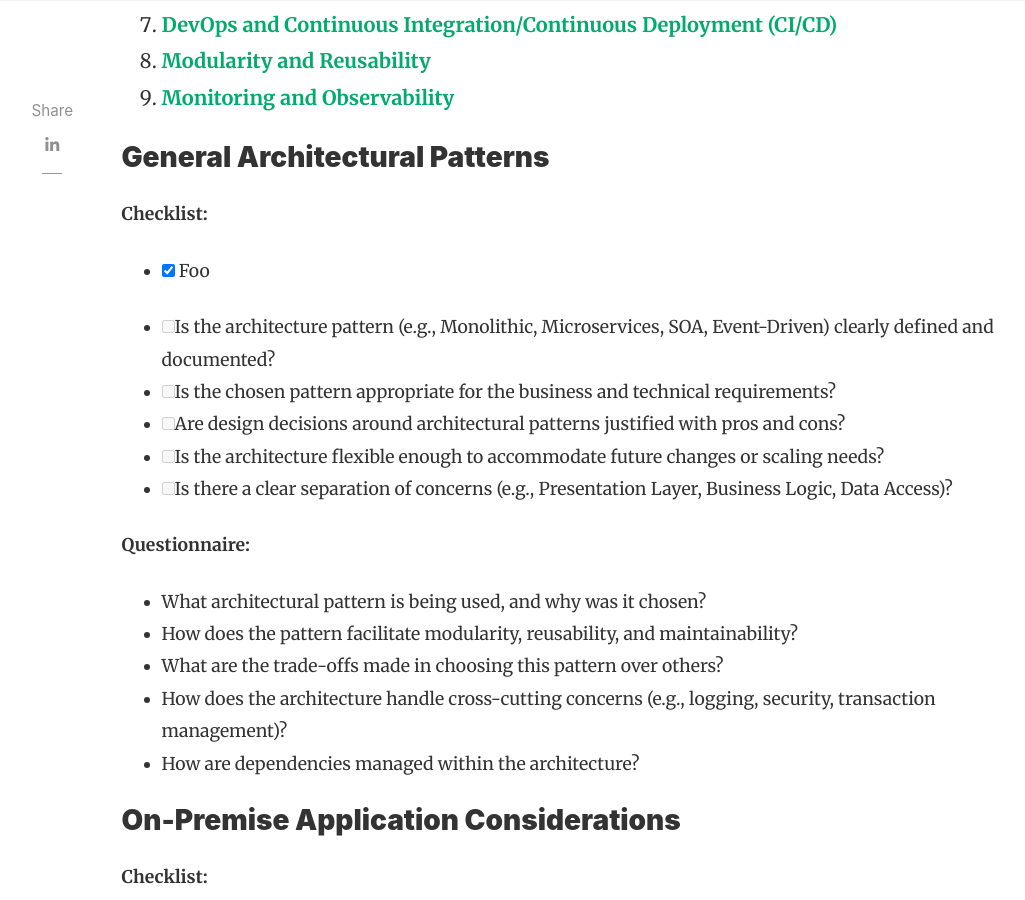
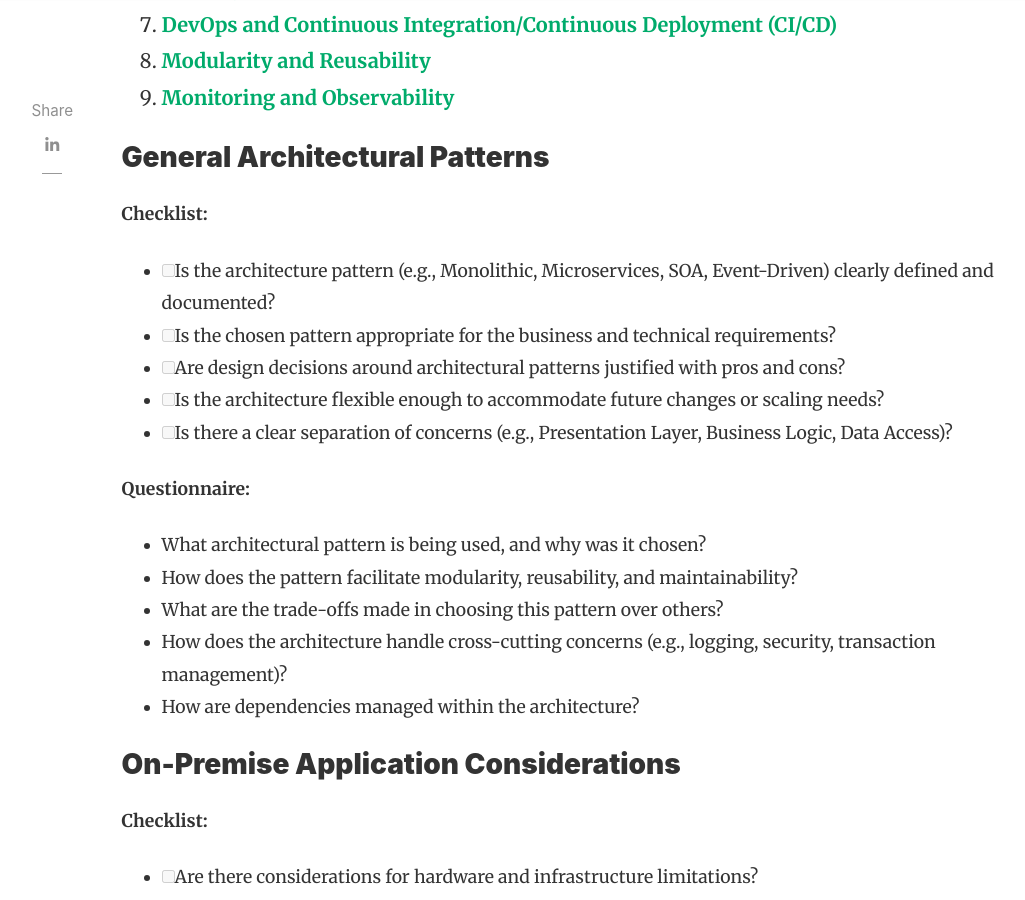
Before and after one commit to arcdesign/arcdesign.github.io, a Jekyll site: the page built from _posts/2024-08-14-arc-patterns.md, in a window 1280 px wide and 900 px high, scrolled down 1144 px. Shown: the whole window, without its empty margins (66-1091 px from the left). Built offline with Jekyll 4.4.1, drawn with Linux system fonts in a browser that asks for light colours; nearby versions of some CDN libraries; comment, search, counter and statistics services are not loaded; some of the changed text lies outside the part shown.

Commit message:
Structure change

```diff
--- a/_posts/2024-08-14-arc-patterns.md
+++ b/_posts/2024-08-14-arc-patterns.md
@@ -13,12 +13,7 @@ hidden: true
 ### **General Architectural Patterns**
 
 **Checklist:**
-<ul>
-  <li>
-     <input type="checkbox" checked>
-     Foo
-  </li>
-</ul>
+
 - [ ] Is the architecture pattern (e.g., Monolithic, Microservices, SOA, Event-Driven) clearly defined and documented?
 - [ ] Is the chosen pattern appropriate for the business and technical requirements?
 - [ ] Are design decisions around architectural patterns justified with pros and cons?
```
Also changed, not shown: _posts/2024-08-16-arc-review-index.md (added, +13 -0 lines), _posts/arcseries/arc-review/2024-08-14-quality-attributes.md (renamed from _posts/2024-08-14-quality-attributes.md).
